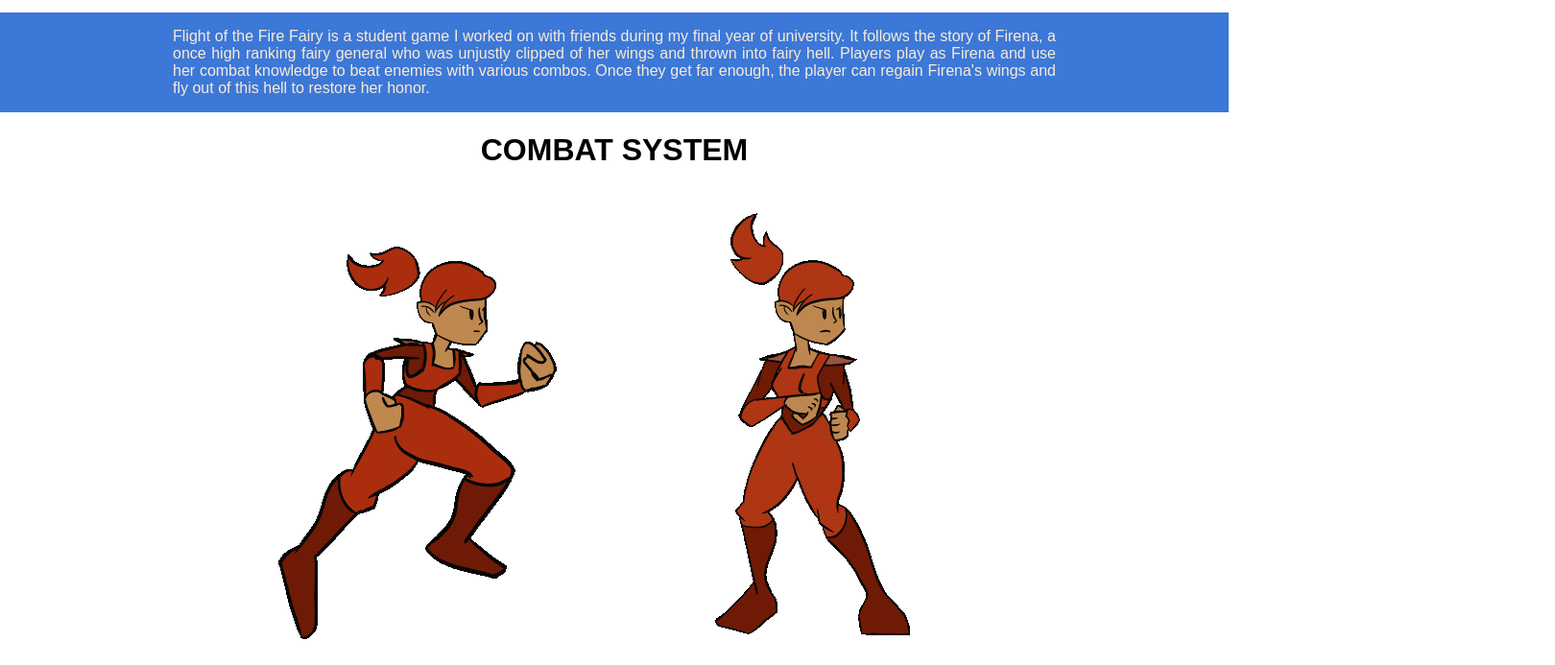
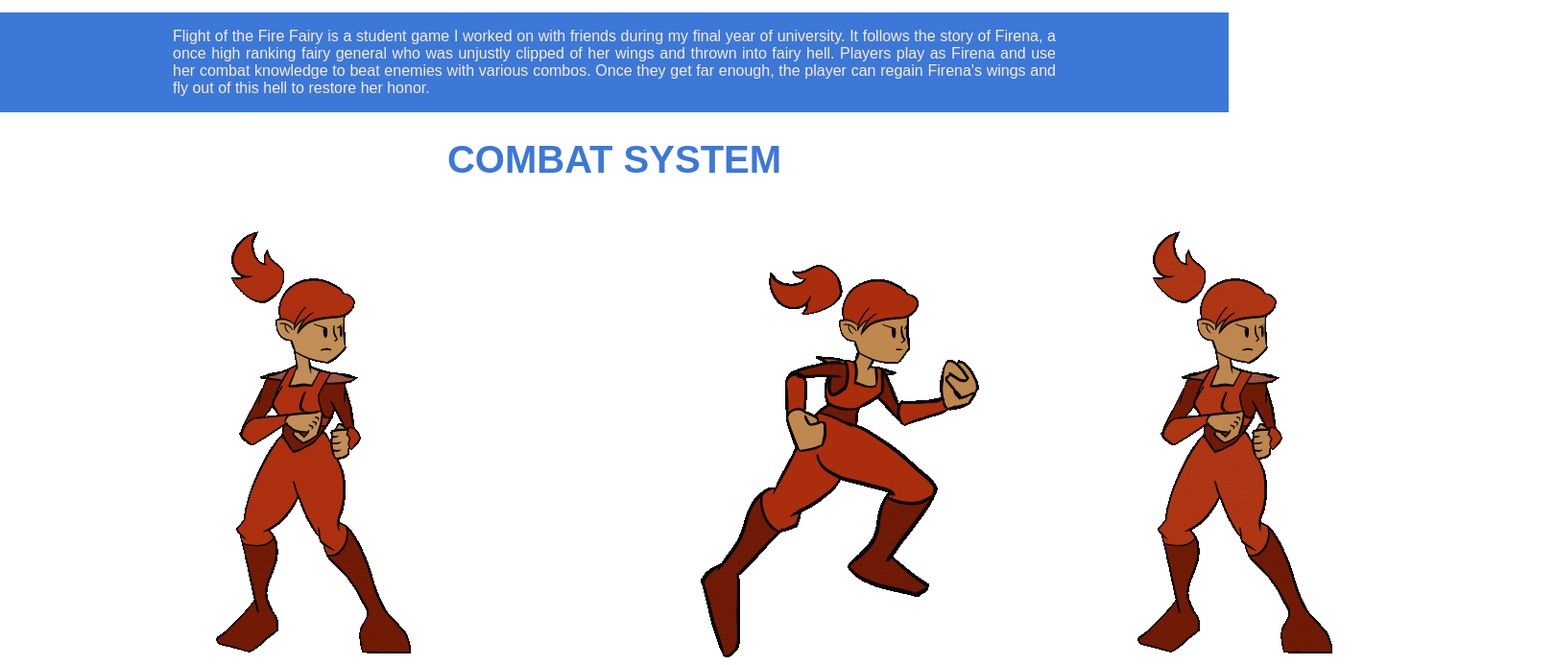
Before and after one commit to jessieaniguid/personal-website, a React (Create React App) app: page /FFF in a window 1280 px wide. Shown: the part 780-1473 px from the top of the page at 96% size, 1620 px wide, since content can reach past the window. Built offline with nearby package versions, Linux system fonts and the light colour scheme.

Commit message:
all elements now properly scaled

```diff
--- a/src/Pages/Squish.js
+++ b/src/Pages/Squish.js
@@ -17,12 +17,23 @@ function Squish(){
 
 
     const hcontents = [
-        <WorkContent Title="ice block" Images = {<img src={iceGif}/>} Text="I then began to brainstorm ideas on how to best address this design challenge. Originally, Space Rave was set on the moon and the floor remained static. I thought it would be exciting to have the floor be more dynamic to push players to jump and use the low gravity. So, I created a prototype where random columns of the floor would slowly fall off. This forced players to jump and now challenged them to maneuver themselves midair in low gravity. Still, the gameplay felt like it needed something more."/>,
+        <WorkContent Title="ice block" Images = {<img className="WC-Image" src={iceGif}/>} Text="I then began to brainstorm ideas on how to best address this design challenge. Originally, Space Rave was set on the moon and the floor remained static. I thought it would be exciting to have the floor be more dynamic to push players to jump and use the low gravity. So, I created a prototype where random columns of the floor would slowly fall off. This forced players to jump and now challenged them to maneuver themselves midair in low gravity. Still, the gameplay felt like it needed something more."/>,
     ]
 
+    // const tgDev = [
+    //     <div >
+    //         <img className=".WC-Image" src={tgConcept}/>
+    //     </div>
+    //     ,
+    //     <div >
+    //         <img className=".WC-Image" src={ship}/>
+    //     </div>
+    // ]
+
     const tgDev = [
-        <img src={tgConcept}/>,
-        <img src={ship}/>
+            <img className="WC-Image" src={tgConcept}/>
+        ,
+            <img className="WC-Image" src={ship}/>
     ]
 
     const tgcontents = [
@@ -51,11 +62,15 @@ function Squish(){
                 Contents={srcontents}>
             </WorkDisplay>
 
+            <hr className='WC-HR'></hr>
+
             <WorkDisplay
                 MainTitle="HAZARDS"
                 Text= "Hazards are an integral part of Squish. They are special blocks that each have a unique way of squishing the skelegoos. A cross bomb block shoots a fiery blast in the 4 cardinal directions. A black hole bomb generates a sphere of deadly energy. The death skull destroys anything in its wake. I was lucky enough to design a couple of hazards."
                 Contents={hcontents}>
             </WorkDisplay>
+
+            <hr className='WC-HR'></hr>
 
             <WorkDisplay
                 MainTitle="TREASURE GRAB"
@@ -63,6 +78,8 @@ function Squish(){
                 Text= "In Treasure Grab, blocks spawn throughout the arena and players must break them to earn coins. Whoever gets to 30 coins first wins the round. For this mode, I made concepts for and implemented some of the background assets as well as adding a few QOL changes to the treasure blocks. "
                 Contents={tgcontents}>
             </WorkDisplay>
+
+            <hr className='WC-HR'></hr>
 
         </div>
 
--- a/src/WorkContent.css
+++ b/src/WorkContent.css
@@ -2,13 +2,24 @@
     display: flex;
     justify-content: center;
     color: rgb(60, 120, 216);
+}
 
+.WC-Images-Container{
+    display: flex;
+    justify-content: center;
+}
+
+.WC-Image{
+    display: flex;
+    object-fit:scale-down;
+    width: 100%;
+    height: auto;
 }
 
 .WC-Images{
     display: flex;
-    justify-content: center;
-
+    justify-content: space-evenly;
+    width: 920px;
 }
 
 .WC-Text-Container{
@@ -25,4 +36,5 @@
 .WC-HR{
     background-color: rgb(60, 120, 216);
     color: rgb(60, 120, 216);
+    padding-bottom: 20px;
 }
--- a/src/WorkContent.js
+++ b/src/WorkContent.js
@@ -5,15 +5,17 @@ import './WorkContent.css'
 export default function WorkContent(props){
 
     return(
-        <div>
-            <hr className='WC-HR'></hr>
+        <div className='WC-Total'>
             <div className='WC-Title'>
                 <h2>{props.Title}</h2>
             </div>
 
-            <div className='WC-Images'>
-                {props.Images}
+            <div className='WC-Images-Container'>
+                <div className='WC-Images'>
+                    {props.Images}
+                </div>
             </div>
+
 
             <div className='WC-Text-Container'>
                 <p className='WC-Text'>{props.Text}</p>
--- a/src/WorkDisplay.css
+++ b/src/WorkDisplay.css
@@ -1,6 +1,8 @@
 .Title{
     display: flex;
     justify-content: center;
+    color: rgb(60, 120, 216);
+    font-size: 40px;
 }
 
 
@@ -9,11 +11,20 @@
     justify-content: center;
 }
 
-.Media{
+.Media-Container{
     display: flex;
     justify-content: center;
+}
+
+.Media{
+    display: inline-flex;
     width: 920px;
+    object-fit: contain;
+}
 
+.Media > img{
+    object-fit: contain;
+    width: 100%;
 }
 
 .Work-Display-Text-Container{
--- a/src/WorkDisplay.js
+++ b/src/WorkDisplay.js
@@ -23,12 +23,14 @@ class WorkDisplay extends React.Component{
                         this.VideoLink && <ReactPlayer url={this.VideoLink}  width={920} height={560}/>
                     }
                 </div>
+                <div className='Media-Container'>
+                    <div className='Media'>
+                        {
+                            this.MainMedia
+                        }
+                    </div>
+                </div>
 
-                <div className='Media'>
-                    {
-                        this.MainMedia
-                    }
-                </div>
 
                 <div className='Work-Display-Text-Container'>
                     <p className='Work-Display-Text'>{this.Text}</p>
```
